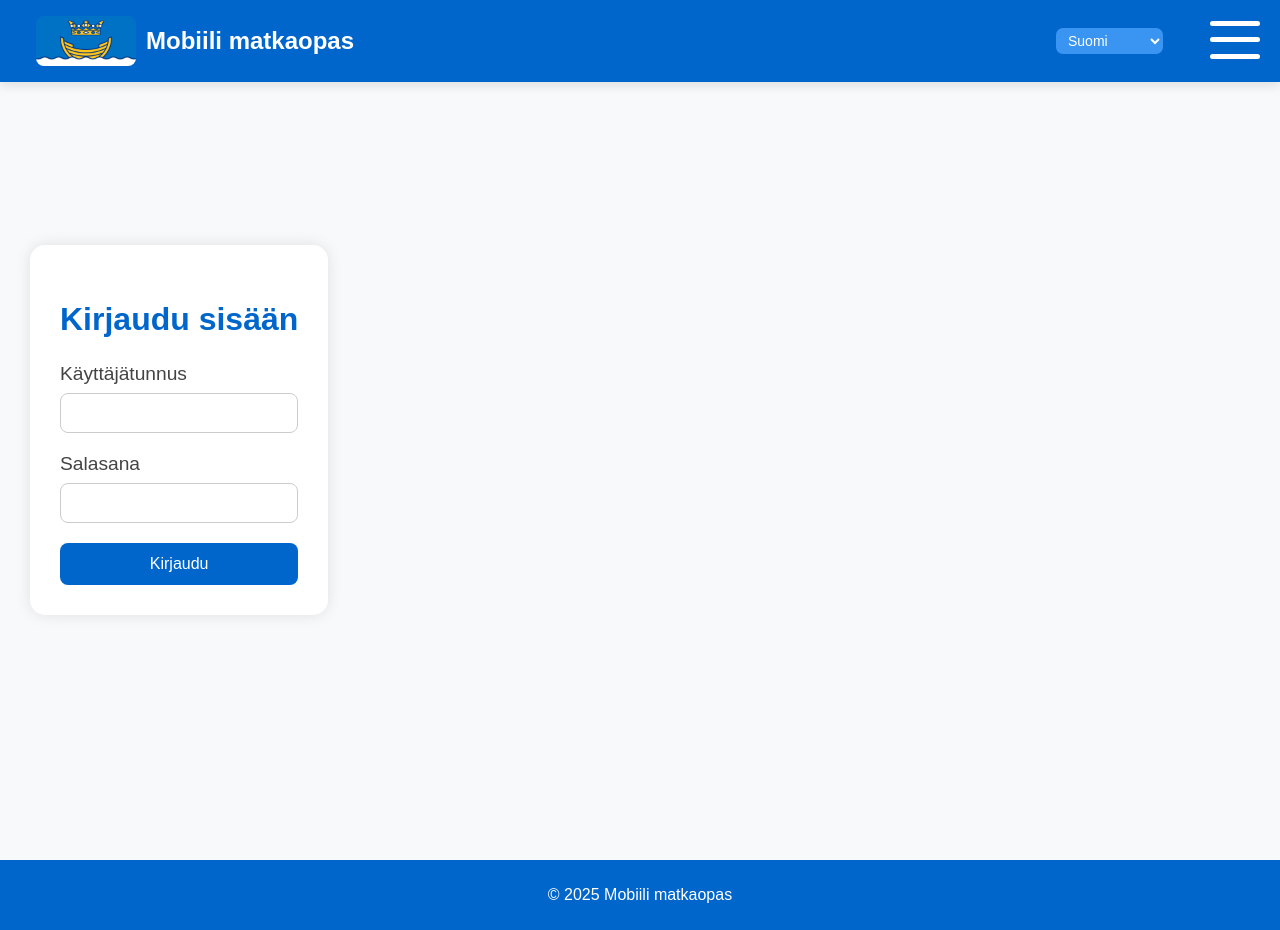
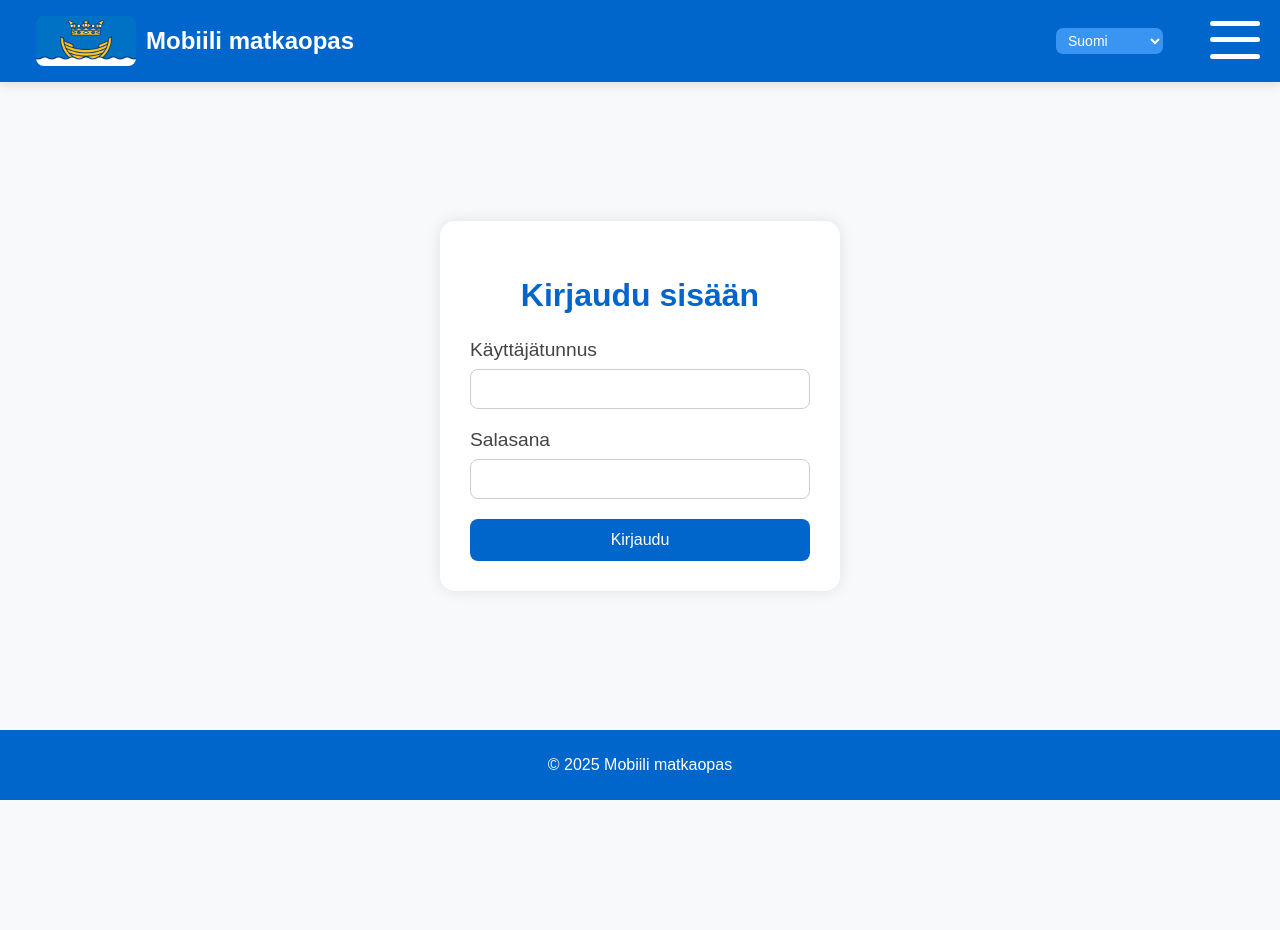
Before and after one commit to Leffinis/mobiili-opas, a React (Vite) app: page /kirjaudu in a window 1280 px wide. After the commit the page ends 800 px from the top, so only its background shows below. Built offline with nearby package versions, Linux system fonts and the light colour scheme.

Commit message:
login page works

```diff
--- a/src/App.css
+++ b/src/App.css
@@ -326,6 +326,7 @@ main p {
 
 /* LOGIN PAGE */
 .login-container {
+  margin-top: 82px;
   display: flex;
   justify-content: center;
   align-items: center;
--- a/src/pages/LoginPage.jsx
+++ b/src/pages/LoginPage.jsx
@@ -15,8 +15,7 @@ export default function LoginPage() {
   };
 
   return (
-    <div className="app-wrapper">
-      <main className="login-container">
+      <div className="login-container">
         <form onSubmit={handleLogin} className="login-form">
           <h2 className="login-title">Kirjaudu sisään</h2>
           <div className="form-group">
@@ -41,7 +40,6 @@ export default function LoginPage() {
           </div>
           <button type="submit" className="login-button">Kirjaudu</button>
         </form>
-      </main>
-    </div>
+      </div>
   );
 }
```
